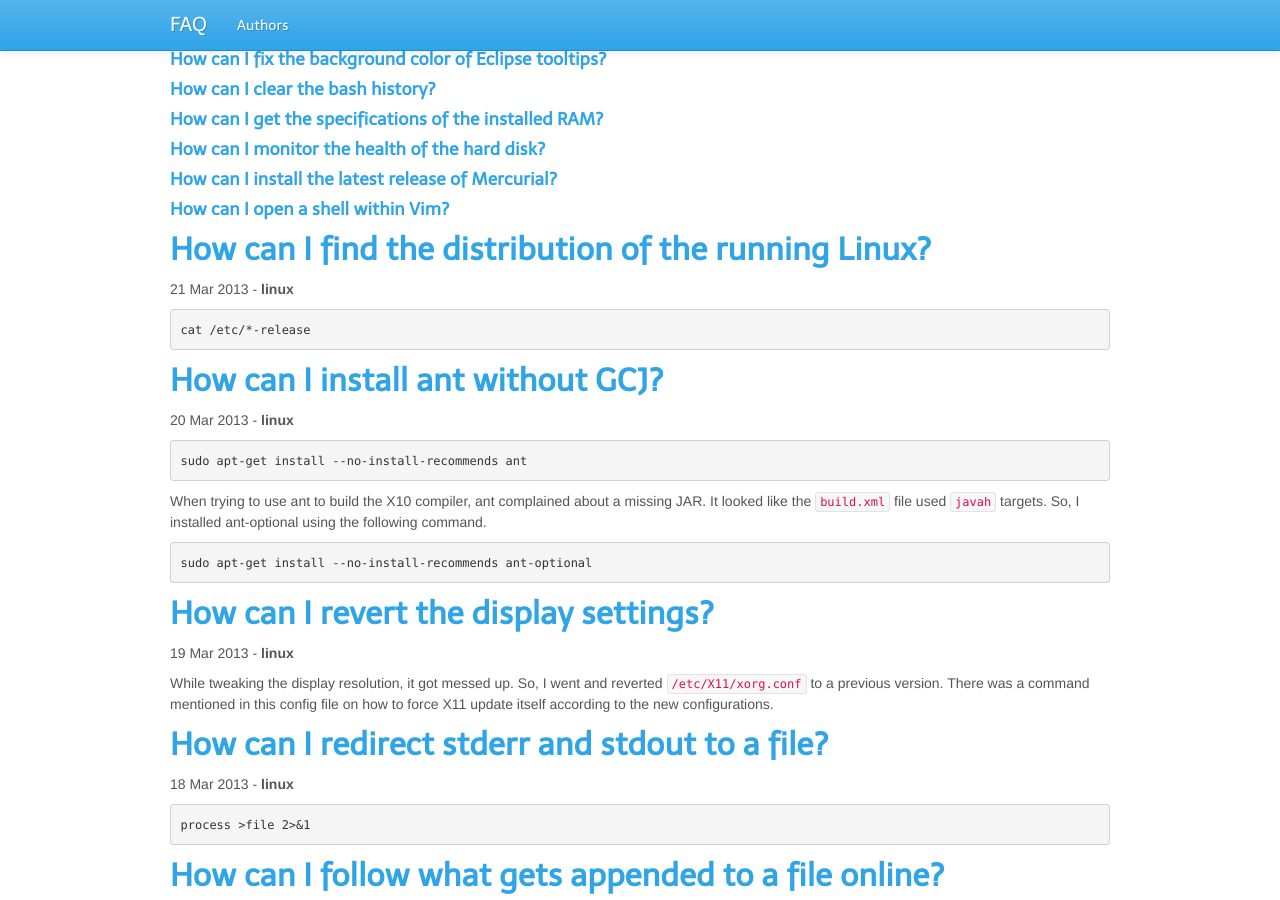
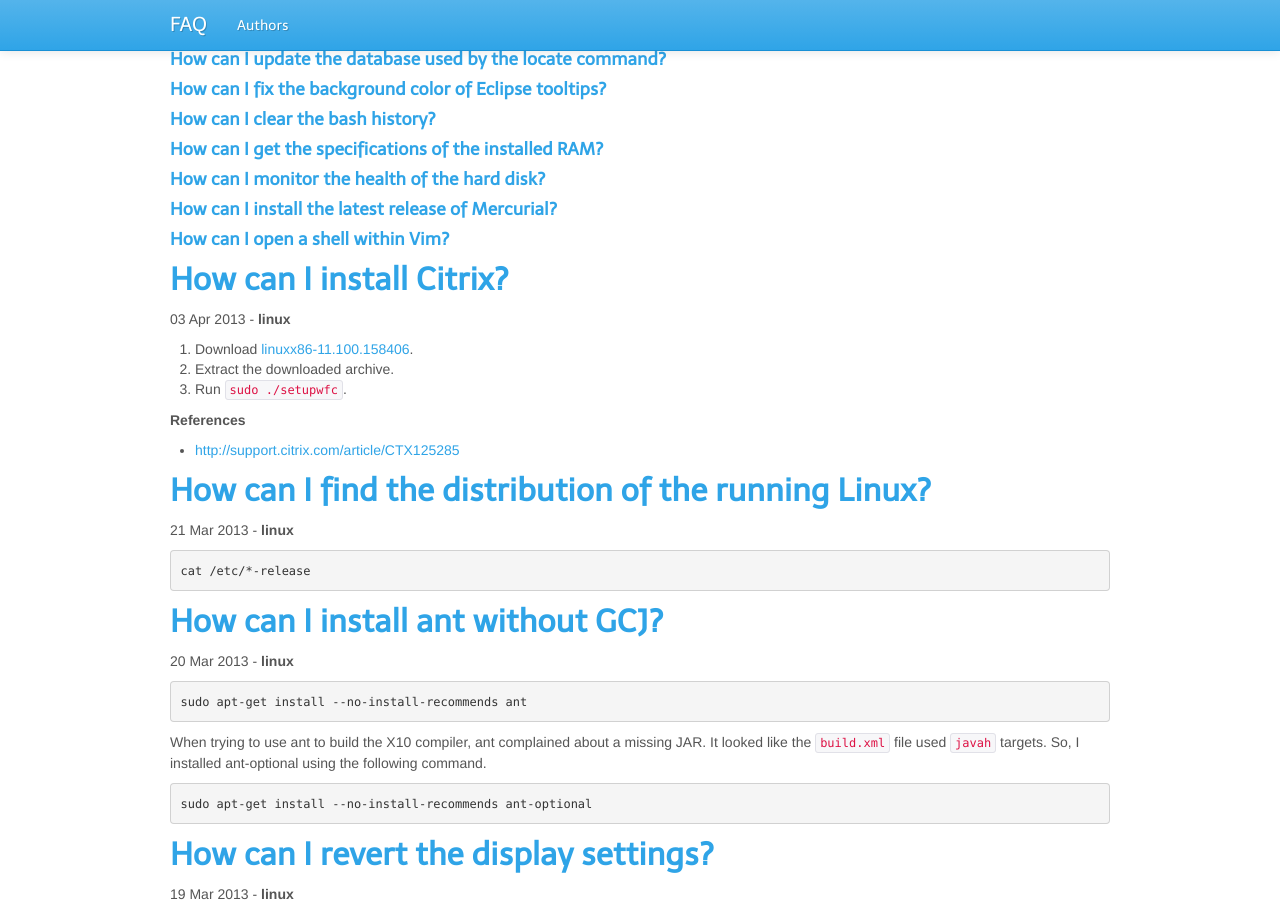
Before and after one commit to reprogrammer/faq, a Jekyll site: the page built from index.html, in a window 1280 px wide and 900 px high, scrolled down 1031 px. Built offline with Jekyll 4.4.1, drawn with Linux system fonts in a browser that asks for light colours; Markdown is read by kramdown in place of the engine named in the settings; some of the changed text lies outside the part shown.

Commit message:
Added a post on citrix.

```diff
--- a/_layouts/page-layout.html
+++ b/_layouts/page-layout.html
@@ -27,7 +27,7 @@
     {{content}}
     <footer class="container">
       <hr>
-      <small>Last Updated: March 25, 2013</small>
+      <small>Last Updated: April 3, 2013</small>
     </footer>
     <script src="{{site.url}}/assets/js/bootstrap.js"></script>
     <script>
--- /dev/null
+++ b/_posts/2013-04-03-how-can-i-install-citrix.md
@@ -0,0 +1,15 @@
+---
+layout: post-layout
+title: How can I install Citrix?
+tags:
+- linux
+---
+
+1. Download
+[linuxx86-11.100.158406](http://www.citrix.com/English/ss/downloads/results.asp?productID=1689163).
+1. Extract the downloaded archive.
+1. Run `sudo ./setupwfc`.
+
+**References**
+
+- [http://support.citrix.com/article/CTX125285](http://support.citrix.com/article/CTX125285)
```
